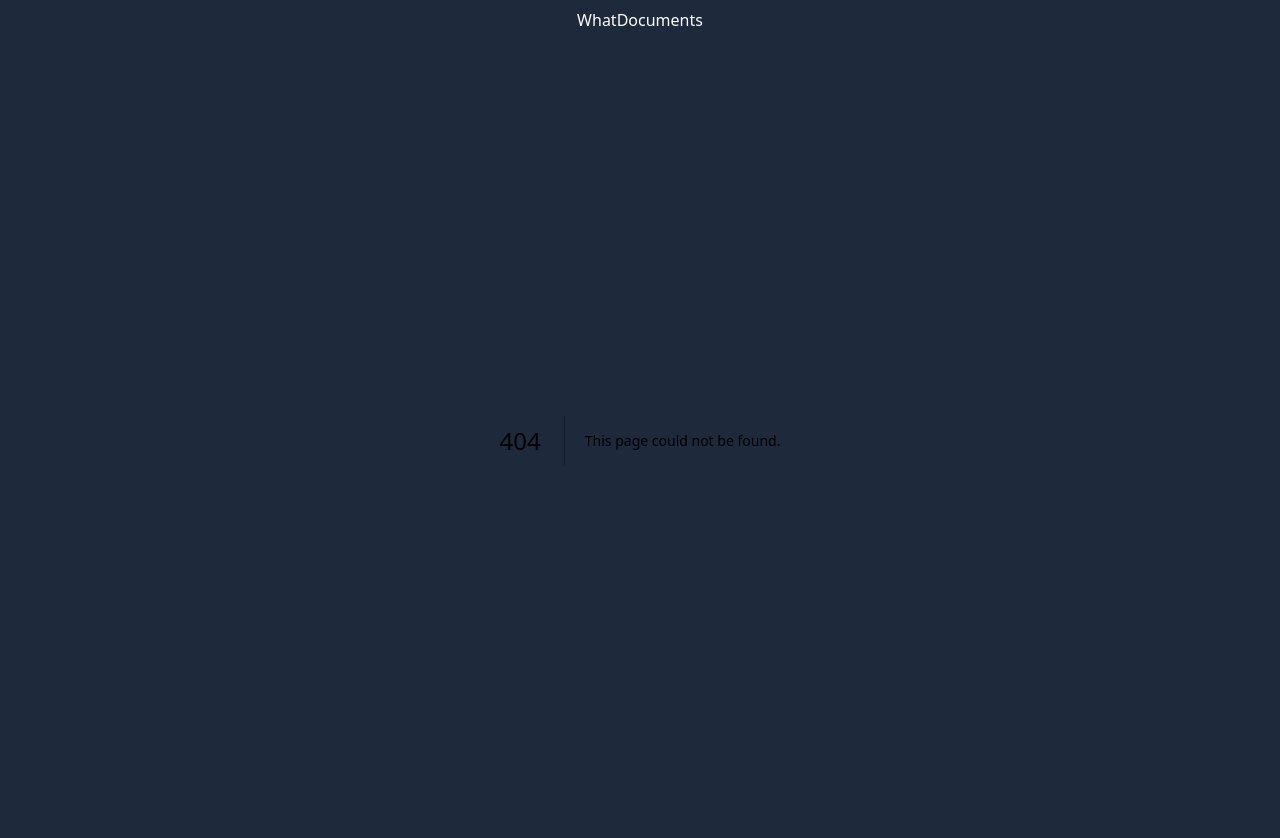
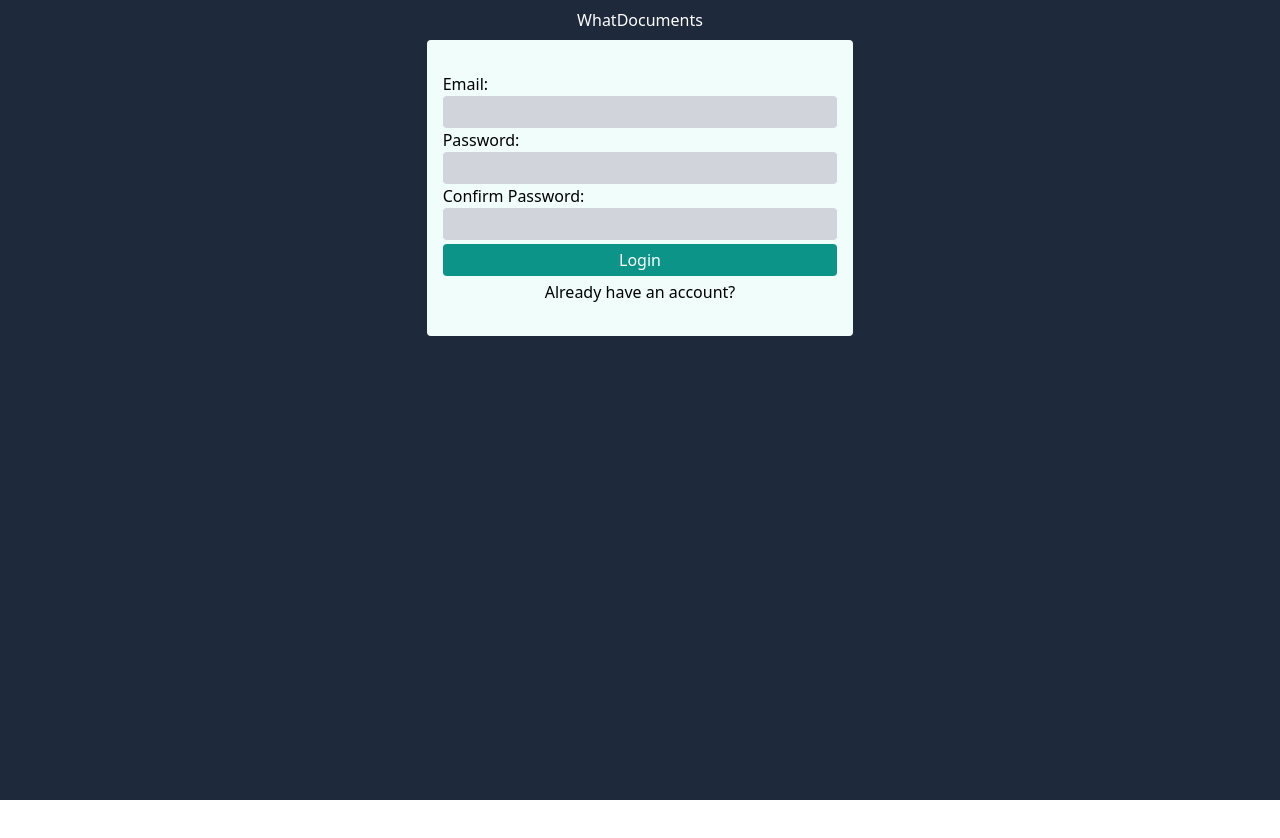
Before and after one commit to demirsergen/whatdocuments, a Next.js app: page /auth/signup in a window 1280 px wide. Before the commit this address had no page. After the commit the page ends 800 px from the top, so only its background shows below. Built offline with nearby package versions, Linux system fonts and the light colour scheme.

Commit message:
change styling, add login and signup page

```diff
--- /dev/null
+++ b/pages/auth/login.tsx
@@ -0,0 +1,56 @@
+import React, { useState } from 'react';
+import Link from 'next/link';
+
+const LoginPage = () => {
+  const [email, setEmail] = useState('');
+  const [password, setPassword] = useState('');
+
+  const handleLogin = () => {};
+  return (
+    <form
+      action=""
+      onSubmit={handleLogin}
+      className="py-8 px-4 w-full bg-teal-50 md:w-1/2 lg:w-1/3 mx-auto rounded"
+    >
+      <div>
+        <label htmlFor="email">Email:</label>
+        <br />
+        <input
+          type="email"
+          name="email"
+          id="email"
+          value={email}
+          onChange={(e) => setEmail(e.target.value)}
+          required
+          className="p-1 bg-gray-300 w-full rounded"
+        />
+      </div>
+      <div>
+        <label htmlFor="password">Password:</label>
+        <br />
+        <input
+          type="password"
+          name="password"
+          id="password"
+          value={password}
+          onChange={(e) => setPassword(e.target.value)}
+          className="p-1 bg-gray-300 w-full rounded"
+          required
+        />
+      </div>
+      <button
+        type="submit"
+        className="w-full bg-teal-600 my-1 p-1 text-white rounded"
+      >
+        Login
+      </button>
+      <div>
+        <Link href="/auth/signup" className="block text-center">
+          Create new account
+        </Link>
+      </div>
+    </form>
+  );
+};
+
+export default LoginPage;
--- /dev/null
+++ b/pages/auth/signup.tsx
@@ -0,0 +1,71 @@
+import React, { useState } from 'react';
+import Link from 'next/link';
+
+const SignupPage = () => {
+  const [email, setEmail] = useState('');
+  const [password, setPassword] = useState('');
+  const [confirmPassword, setConfirmPassword] = useState('');
+  const handleSignup = () => {
+    if (password !== confirmPassword) return;
+  };
+  return (
+    <form
+      action=""
+      onSubmit={handleSignup}
+      className="py-8 px-4 w-full bg-teal-50 md:w-1/2 lg:w-1/3 mx-auto rounded"
+    >
+      <div>
+        <label htmlFor="email">Email:</label>
+        <br />
+        <input
+          type="email"
+          name="email"
+          id="email"
+          value={email}
+          onChange={(e) => setEmail(e.target.value)}
+          className="p-1 bg-gray-300 w-full rounded"
+          required
+        />
+      </div>
+      <div>
+        <label htmlFor="password">Password:</label>
+        <br />
+        <input
+          type="password"
+          name="password"
+          id="password"
+          value={password}
+          onChange={(e) => setPassword(e.target.value)}
+          className="p-1 bg-gray-300 w-full rounded"
+          required
+        />
+      </div>
+      <div>
+        <label htmlFor="confirmPassword">Confirm Password:</label>
+        <br />
+        <input
+          type="password"
+          name="confirmPassword"
+          id="confirmPassword"
+          value={confirmPassword}
+          onChange={(e) => setConfirmPassword(e.target.value)}
+          className="p-1 bg-gray-300 w-full rounded"
+          required
+        />
+      </div>
+      <button
+        type="submit"
+        className="w-full bg-teal-600 my-1 p-1 text-white rounded"
+      >
+        Login
+      </button>
+      <div>
+        <Link href="/" className="block text-center">
+          Already have an account?
+        </Link>
+      </div>
+    </form>
+  );
+};
+
+export default SignupPage;
--- /dev/null
+++ b/pages/dashboard.tsx
@@ -0,0 +1,74 @@
+import React, { useState } from 'react';
+import DocumentList from '../components/DocumentList';
+
+const Dashboard = () => {
+  const [application, setApplication] = useState('');
+  const [state, setState] = useState('');
+  const [documentList, setDocumentList] = useState('');
+
+  const submit = async (e: React.FormEvent<HTMLFormElement>) => {
+    e.preventDefault();
+
+    const response = await fetch('/api/what-documents', {
+      method: 'POST',
+      headers: {
+        'Content-Type': 'application/json',
+      },
+      body: JSON.stringify({ application, state }),
+    });
+    const data: { result: string } = await response.json();
+    setDocumentList(data.result);
+    setState('');
+    setApplication('');
+  };
+
+  return (
+    <div>
+      <form
+        action="POST"
+        className="py-8 px-4 w-full md:w-1/2 lg:w-1/3 mx-auto rounded bg-teal-50"
+        onSubmit={submit}
+      >
+        <div className="rounded">
+          <label htmlFor="application-type">Application:</label>
+          <br />
+          <input
+            type="text"
+            name="application"
+            id="application"
+            value={application}
+            onChange={(e) => setApplication(e.target.value)}
+            className="w-full  p-1 rounded bg-gray-300"
+          />
+        </div>
+        <div className=" rounded">
+          <label htmlFor="state">State:</label>
+          <br />
+          <input
+            type="text"
+            name="state"
+            id="state"
+            value={state}
+            onChange={(e) => setState(e.target.value)}
+            className="w-full p-1 rounded bg-gray-300"
+          />
+        </div>
+        <button
+          type="submit"
+          className="w-full bg-teal-600 my-1 p-1 text-white rounded"
+        >
+          Submit
+        </button>
+      </form>
+      {documentList && (
+        <DocumentList
+          documents={documentList}
+          state={state}
+          application={application}
+        />
+      )}
+    </div>
+  );
+};
+
+export default Dashboard;
--- a/pages/index.tsx
+++ b/pages/index.tsx
@@ -1,6 +1,6 @@
 import Head from 'next/head';
 import type { NextPage } from 'next';
-import Form from '../components/Form';
+import LoginPage from './auth/login';
 
 const Home: NextPage = () => {
   return (
@@ -12,7 +12,7 @@ const Home: NextPage = () => {
       </Head>
 
       <main>
-        <Form />
+        <LoginPage />
       </main>
 
       <footer></footer>
```
